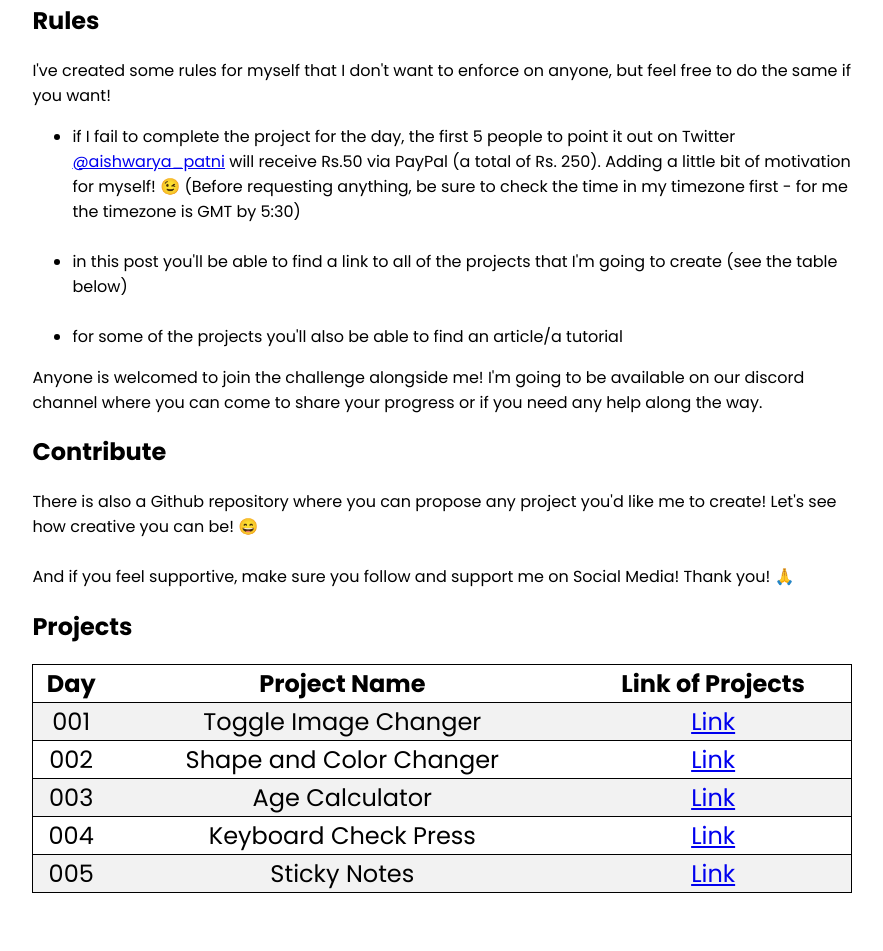
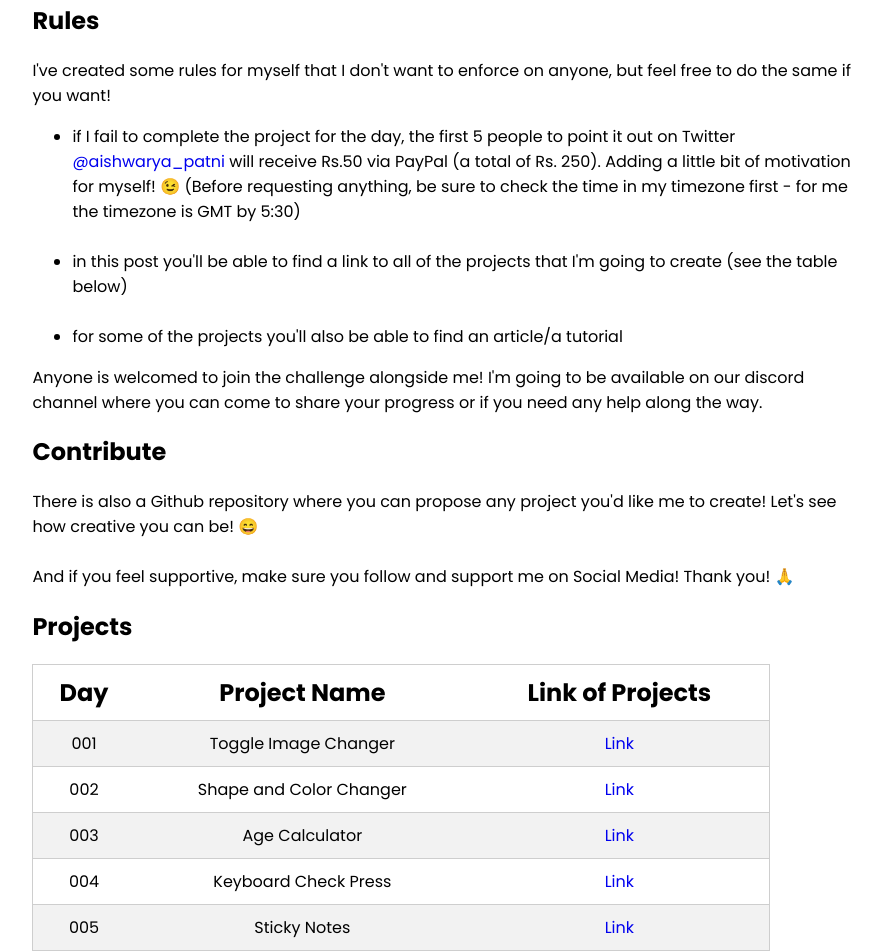
Before and after one commit to ashpatni20/100Days100ProjectsChallenge, a plain HTML site: page index.html in a window 1280 px wide. Shown: the part 845-1796 px from the top of the page, without its empty margins (326-1209 px from the left). Before the commit the page ends 1738 px from the top, so only its background shows below. Drawn offline with Linux system fonts and the light colour scheme.

Commit message:
changes of table

```diff
--- a/JS/script.js
+++ b/JS/script.js
@@ -12,9 +12,9 @@ function project(data) {
 
 
     const headingrow = `
-    <td><strong>Day</strong></td>
-    <td><strong>Project Name</strong></td>
-    <td><strong>Link of Projects</strong></td>
+    <td class='tabletrheading'>Day</td>
+    <td class='tabletrheading'>Project Name</td>
+    <td class='tabletrheading'>Link of Projects</td>
     `;
     tableHeading.innerHTML = headingrow;
 
@@ -34,10 +34,6 @@ function project(data) {
         card.appendChild(tablerow);
 
             card.classList.add('card');
-
-
-
-
     });
 
     projects_container.appendChild(card);
--- a/style.css
+++ b/style.css
@@ -102,23 +102,30 @@ p{
 
 .card{
 
-    width: 100%;
+    width: 90%;
     border-collapse: collapse;
 }
-
+a{
+    text-decoration: none;
+}
 tr{
 
-    margin-top: 5% 5%;
-    border: 1px solid black;
+    border: 1px solid #CECECE;
     /* background-color: lightgray; */
-    font-size: x-large;
+    font-size : 1rem;
     text-align: center  ;
+    /* padding: 10px; */
+}
+td{
+    padding: 10px;
 }
 
-.card td {
-    background-color: white;
-}
 
 .card tr:nth-child(even) td {
     background-color: #f2f2f2;
+
 }
+.tabletrheading{
+      font-weight: bolder;
+      font-size: 1.5rem;
+}
```
